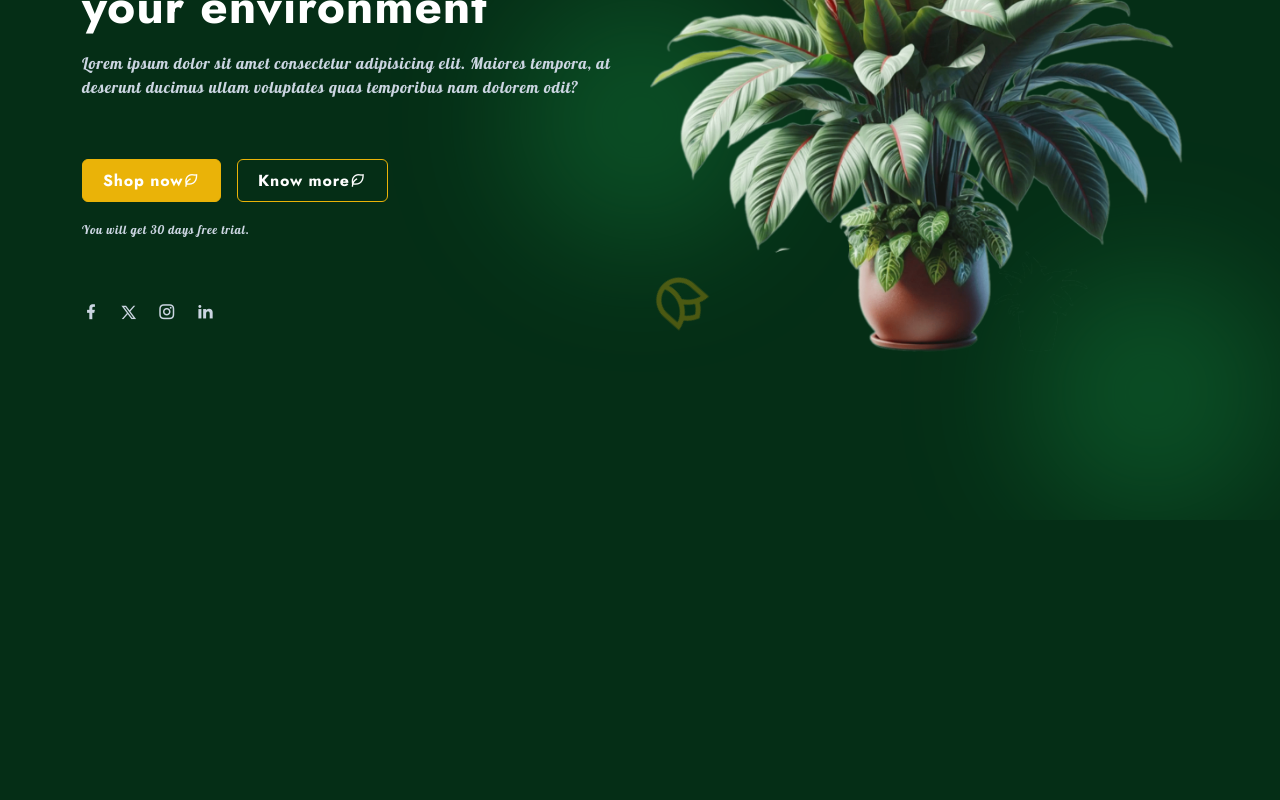
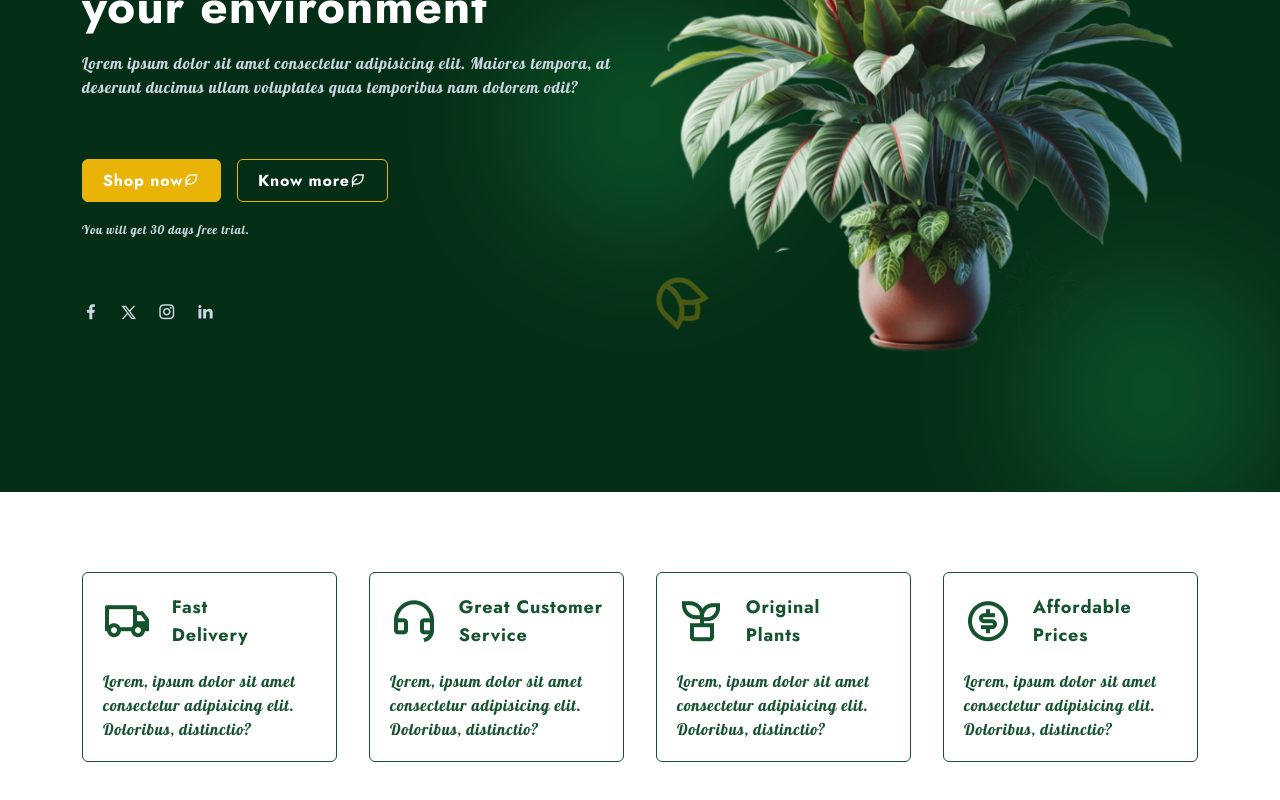
Before and after one commit to muhammadrazaq33/PlantWebsite, a React (Vite) app: page / in a window 1280 px wide. Shown: the part 280-1080 px from the top of the page. Before the commit the page ends 800 px from the top, so only its background shows below. Built offline with nearby package versions, Linux system fonts and the light colour scheme.

Commit message:
service section completed

```diff
--- a/src/App.jsx
+++ b/src/App.jsx
@@ -1,11 +1,13 @@
 import Header from "./Components/Header";
 import Hero from "./Components/Hero";
+import Services from "./Components/Services";
 
 function App() {
   return (
     <div>
       <Header />
       <Hero />
+      <Services />
     </div>
   );
 }
--- /dev/null
+++ b/src/Components/Services.jsx
@@ -0,0 +1,72 @@
+import React from "react";
+
+const Services = () => {
+  return (
+    <div className="bg-white text-green-900 py-20">
+      <div className="container w-full grid grid-cols-1 gap-8 md:grid-cols-2 lg:grid-cols-3 xl:grid-cols-4">
+        {/* card-1 */}
+        <div className="border border-green-900 p-5 cursor-pointer rounded-md hover:shadow-lg hover:shadow-green-900 hover:-translate-y-1 duration-300 space-y-5">
+          <div className="flex items-center gap-5">
+            <i className="ri-truck-line text-3xl md:text-4xl xl:text-5xl"></i>
+            <p className="md:text-lg font-bold">
+              Fast <br />
+              Delivery
+            </p>
+          </div>
+          <p className="font-Lobster">
+            Lorem, ipsum dolor sit amet consectetur adipisicing elit. Doloribus,
+            distinctio?
+          </p>
+        </div>
+        {/*end of card-1 */}
+        {/* card-2 */}
+        <div className="border border-green-900 p-5 cursor-pointer rounded-md hover:shadow-lg hover:shadow-green-900 hover:-translate-y-1 duration-300 space-y-5">
+          <div className="flex items-center gap-5">
+            <i className="ri-customer-service-line text-3xl md:text-4xl xl:text-5xl"></i>
+            <p className="md:text-lg font-bold">
+              Great Customer <br />
+              Service
+            </p>
+          </div>
+          <p className="font-Lobster">
+            Lorem, ipsum dolor sit amet consectetur adipisicing elit. Doloribus,
+            distinctio?
+          </p>
+        </div>
+        {/*end of card-2 */}
+        {/* card-3 */}
+        <div className="border border-green-900 p-5 cursor-pointer rounded-md hover:shadow-lg hover:shadow-green-900 hover:-translate-y-1 duration-300 space-y-5">
+          <div className="flex items-center gap-5">
+            <i className="ri-plant-line text-3xl md:text-4xl xl:text-5xl"></i>
+            <p className="md:text-lg font-bold">
+              Original <br />
+              Plants
+            </p>
+          </div>
+          <p className="font-Lobster">
+            Lorem, ipsum dolor sit amet consectetur adipisicing elit. Doloribus,
+            distinctio?
+          </p>
+        </div>
+        {/*end of card-3 */}
+        {/* card-4 */}
+        <div className="border border-green-900 p-5 cursor-pointer rounded-md hover:shadow-lg hover:shadow-green-900 hover:-translate-y-1 duration-300 space-y-5">
+          <div className="flex items-center gap-5">
+            <i className="ri-money-dollar-circle-line text-3xl md:text-4xl xl:text-5xl"></i>
+            <p className="md:text-lg font-bold">
+              Affordable <br />
+              Prices
+            </p>
+          </div>
+          <p className="font-Lobster">
+            Lorem, ipsum dolor sit amet consectetur adipisicing elit. Doloribus,
+            distinctio?
+          </p>
+        </div>
+        {/*end of card-4 */}
+      </div>
+    </div>
+  );
+};
+
+export default Services;
--- a/src/index.css
+++ b/src/index.css
@@ -7,12 +7,14 @@
 body {
   @apply bg-green-950 text-white font-Jost tracking-wider;
 }
+/* header */
 .nav-link {
   @apply text-lg font-bold duration-300;
 }
 .nav-link:hover {
   @apply text-yellow-500;
 }
+/* hero */
 section {
   @apply py-20 md:py-28;
 }
@@ -34,3 +36,4 @@
 .btn_outline:hover {
   @apply bg-yellow-500;
 }
+/* services */
```
